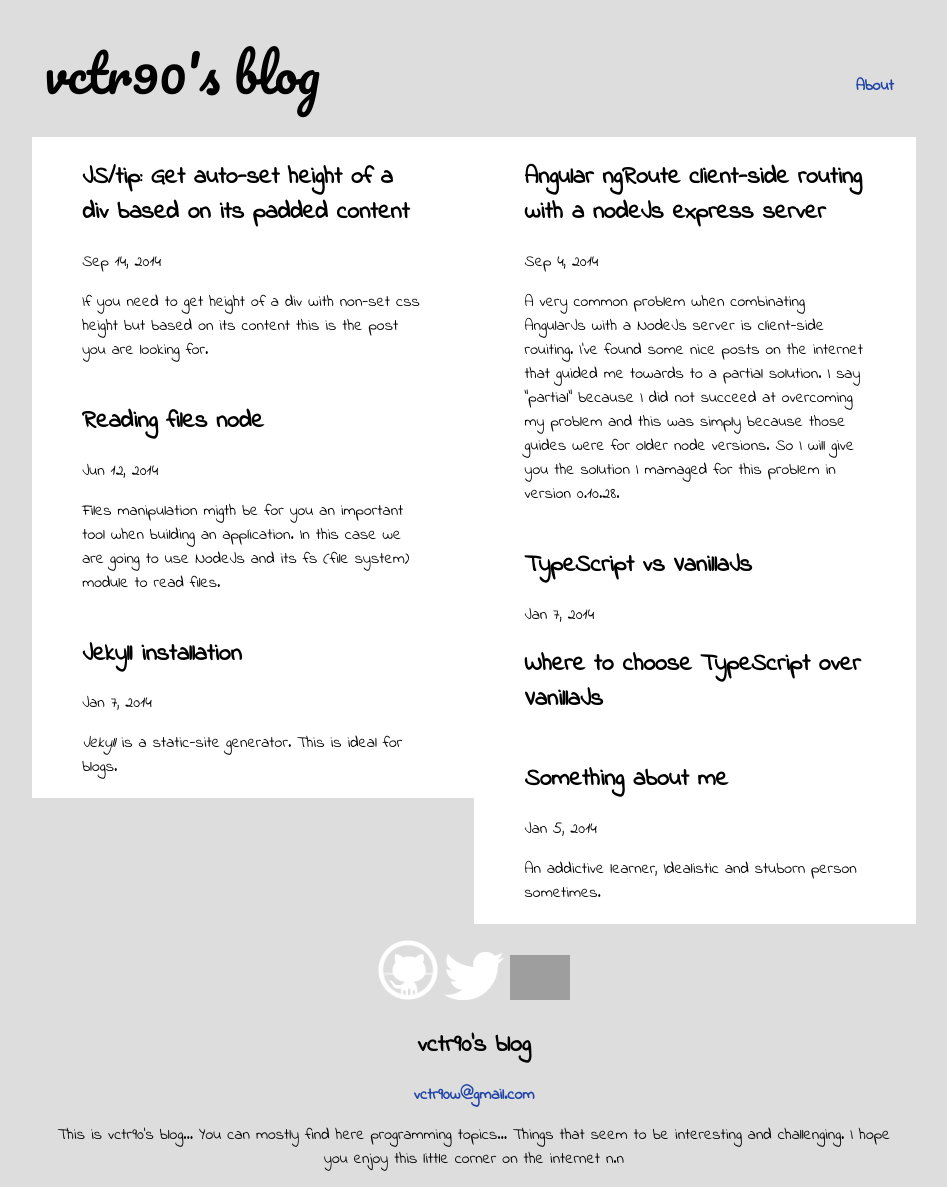
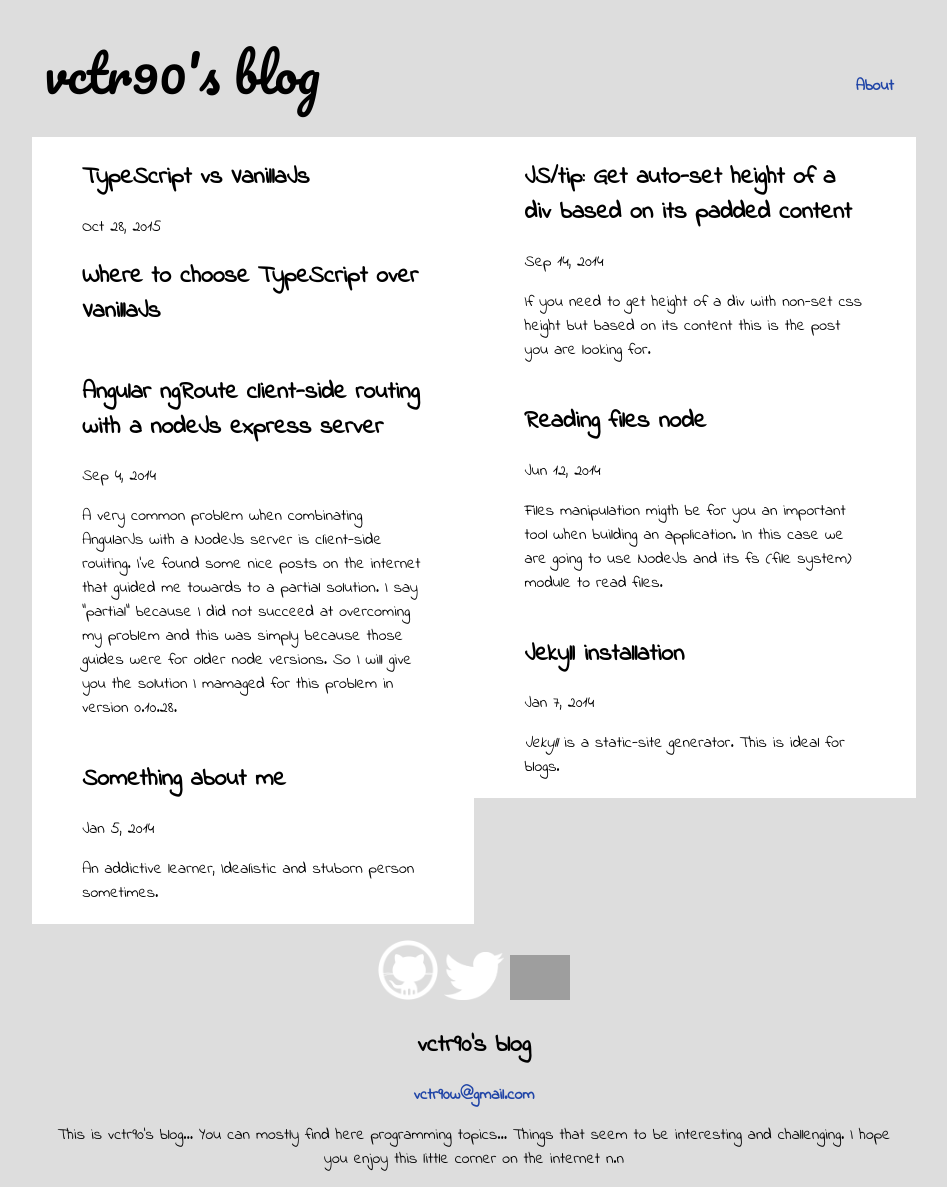
Before and after one commit to rivasvict/vctr90.github.io, a Jekyll site: the page built from index.html, in a window 1280 px wide. Shown: the whole page, without its empty margins (166-1113 px from the left). Built offline with Jekyll 4.4.1, drawn with Linux system fonts in a browser that asks for light colours; grey boxes are pictures that could not be loaded.

Commit message:
Fix for date

```diff
--- a/_posts/2015-10-28-TypeScript-vs-VanillaJs.md
+++ b/_posts/2015-10-28-TypeScript-vs-VanillaJs.md
@@ -1,7 +1,7 @@
 ---
 layout: post
 title: TypeScript vs VanillaJs
-date:   2014-01-07 15:20:04
+date:   2015-10-28 15:20:04
 description: "An article to choose one or another technology"
 ---
 
```
